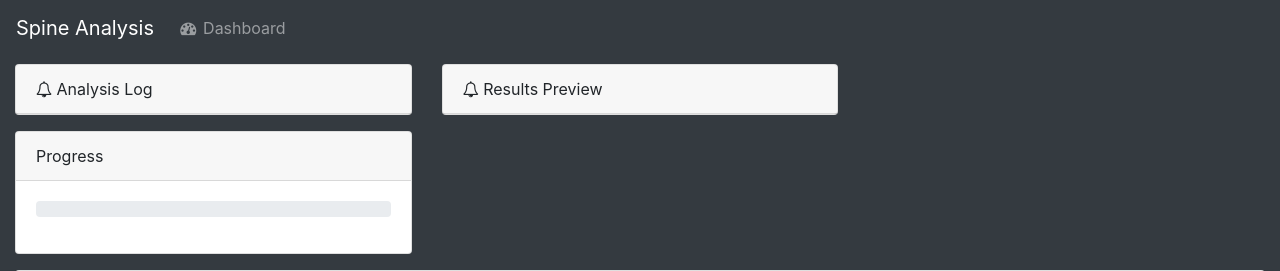
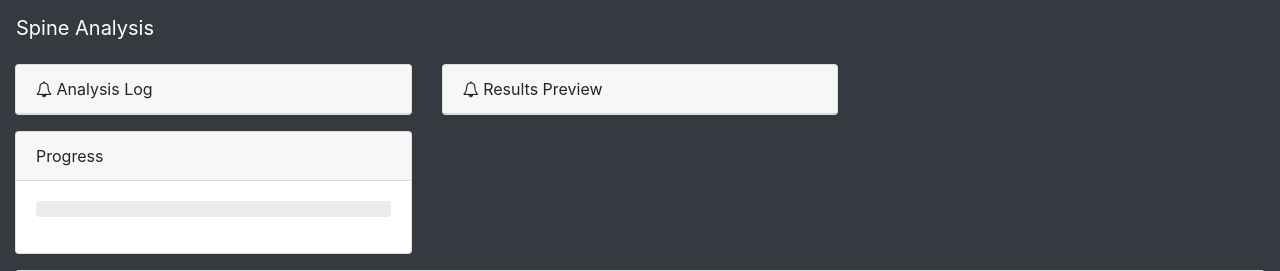
Before and after one commit to mikeusru/SpineYoloOnline, a Flask app: template templates/dashboard.html in a window 1280 px wide. Shown: the top 271 px of the page. Run offline with Flask 2, Linux system fonts and the light colour scheme; the template is opened without the code that fills it: most values are stand-ins (such as "Sample title", 1, 10 or a date in 2020); parts of the project's set-up code (start-up, migrations or seed data) failed here and were passed over; some libraries are stand-ins or nearby versions.

Commit message:
update broken links

```diff
--- a/templates/dashboard.html
+++ b/templates/dashboard.html
@@ -17,20 +17,11 @@
     </head>
     <body class="fixed-nav sticky-footer bg-dark" id="page-top">
       <nav class="navbar navbar-expand-lg navbar-dark bg-dark fixed-top" id="mainNav">
-        <a class="navbar-brand" href="index.html">Spine Analysis </a>
+        <a class="navbar-brand" href="/">Spine Analysis </a>
         <button class="navbar-toggler navbar-toggler-right" type="button" data-toggle="collapse" data-target="#navbarResponsive" aria-controls="navbarResponsive" aria-expanded="false" aria-label="Toggle navigation">
           <span class="navbar-toggler-icon"></span>
         </button>
-        <div class="collapse navbar-collapse" id="navbarResponsive">
-          <ul class="navbar-nav navbar-sidenav" id="exampleAccordion">
-            <li class="nav-item" data-toggle="tooltip" data-placement="right" title="Dashboard">
-              <a class="nav-link" href="/dashboard">
-                <i class="fa fa-fw fa-dashboard"></i>
-                <span class="nav-link-text">Dashboard</span>
-              </a>
-            </li>
-          </ul>
-        </div>
+
       </nav>
       <div class="content-wrapper">
         <div class="container-fluid">
--- a/templates/index.html
+++ b/templates/index.html
@@ -25,7 +25,7 @@
     <li>This website serves as a test, not replacement, for SpineYOLO</li>
 
     <li>Currently, SpineYOLO works best on monochrome tiffs.</li>
-    <li>Try keeping your image sizes limited to 512x512 pixels.</li>
+    <li>Try keeping your image sizes limited to 512x512 pixels and 6 Z planes.</li>
     <li>Make sure spines can easily be resolved by eye.</li>
 
     <li>You can find the source code for this website here:</li>
```
